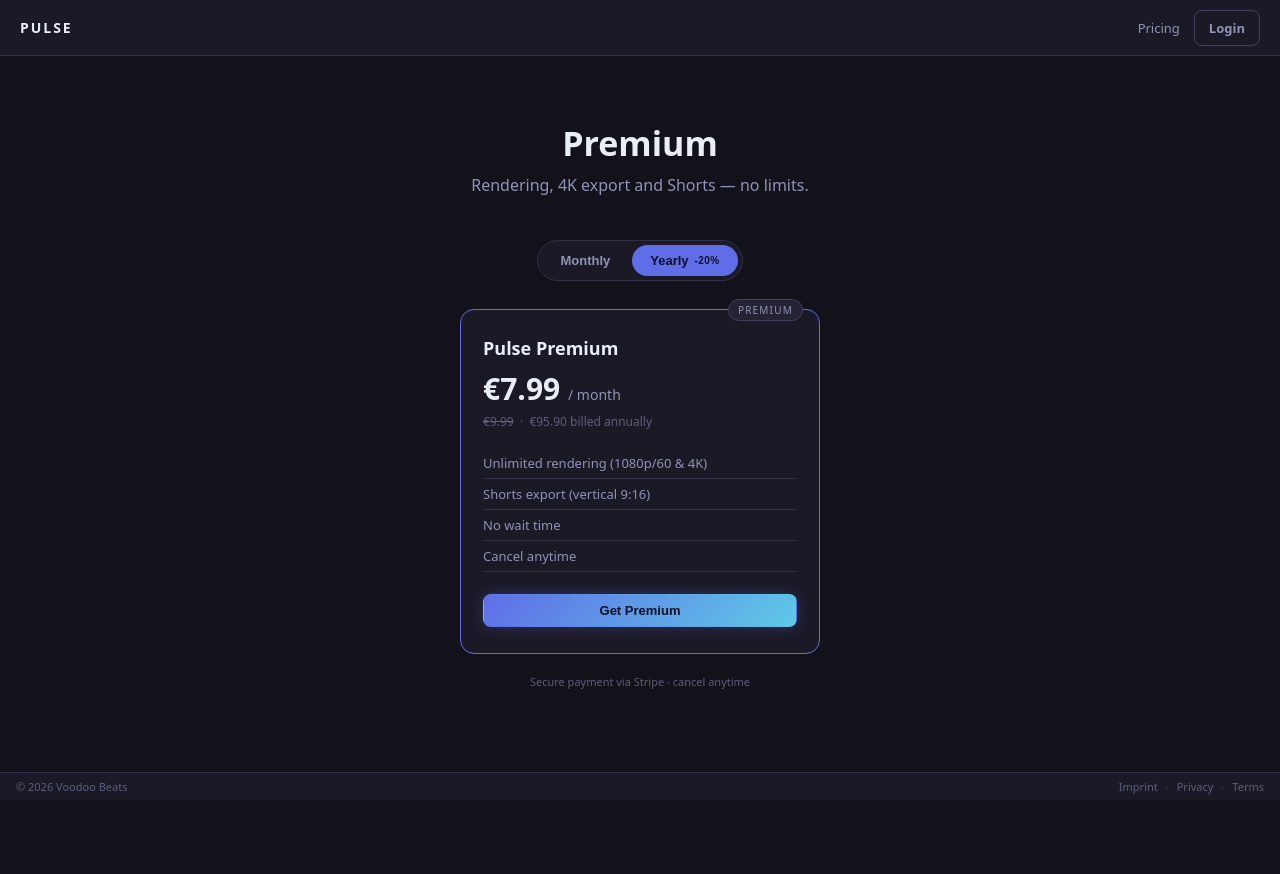
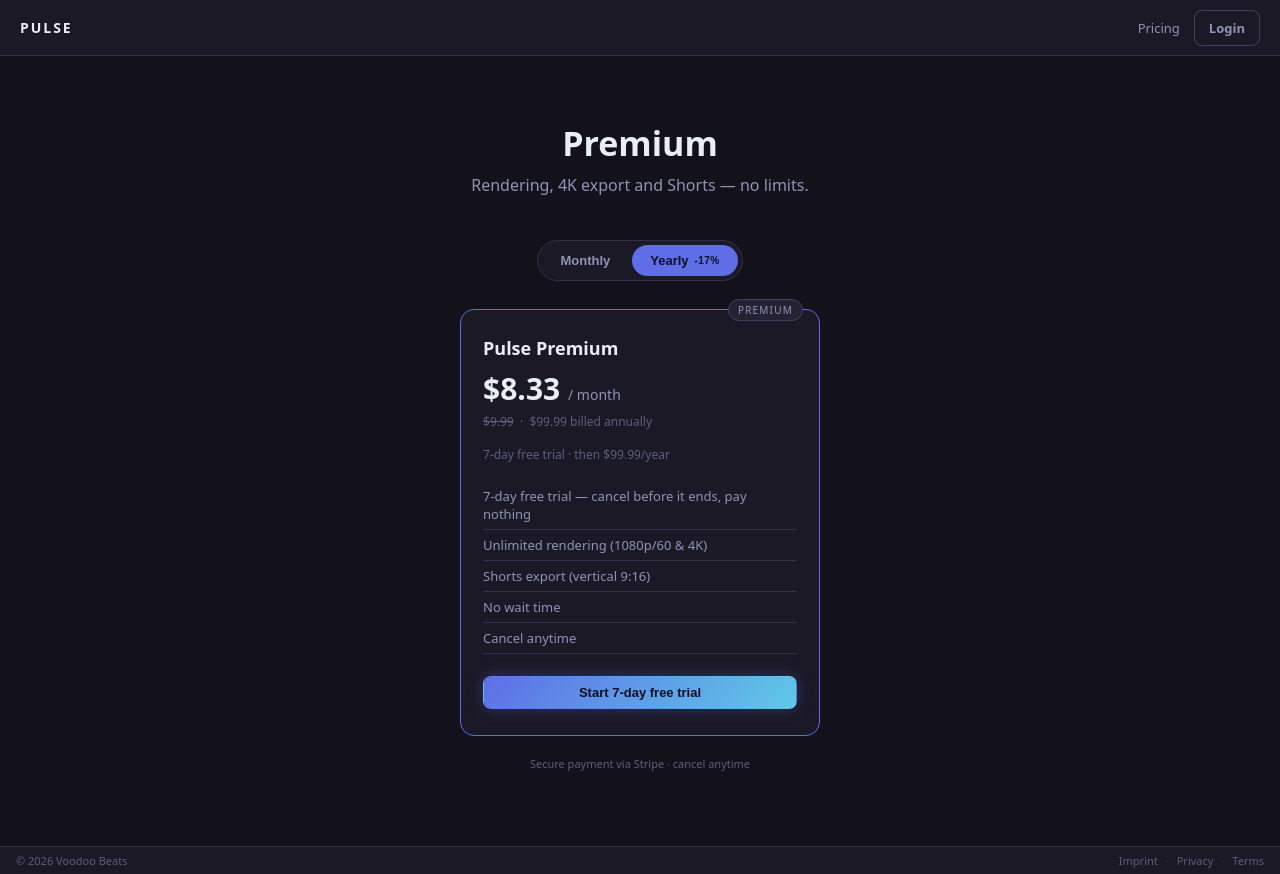
Before and after one commit to voodoobeats/pulse, a Next.js app: page /pricing in a window 1280 px wide. Before the commit the page ends 800 px from the top, so only its background shows below. Built offline with nearby package versions, Linux system fonts and the light colour scheme; no server answers.

Commit message:
Pricing updates

```diff
--- a/app/api/checkout/route.js
+++ b/app/api/checkout/route.js
@@ -33,7 +33,13 @@
       line_items: [{ price, quantity: 1 }],
       client_reference_id: userId,
       customer_email: email,
-      subscription_data: { metadata: { clerkUserId: userId } },
+      subscription_data: {
+        // 7-day free trial on every new subscription (monthly & yearly).
+        // The trial lives here in code — NOT on the Stripe price — so it can
+        // be changed anytime without recreating prices.
+        trial_period_days: 7,
+        metadata: { clerkUserId: userId },
+      },
       allow_promotion_codes: true,
       success_url: `${origin}/pricing?success=1&plan=${interval}&session_id={CHECKOUT_SESSION_ID}`,
       cancel_url: `${origin}/pricing?canceled=1`,
--- a/app/pricing/page.js
+++ b/app/pricing/page.js
@@ -5,8 +5,9 @@
 import { fbTrack } from '../fbpixel';
 
 const MONTHLY = '9.99';
-const YEARLY_PER_MONTH = '7.99';
-const YEARLY_TOTAL = '95.90';
+const YEARLY_PER_MONTH = '8.33';
+const YEARLY_TOTAL = '99.99';
+const TRIAL_DAYS = 7;
 
 export default function PricingPage() {
   const { isLoaded, isSignedIn, user } = useUser();
@@ -33,7 +34,7 @@
       const key = 'fb_purchase_' + (sid || 'session');
       if (!localStorage.getItem(key)) {
         const value = plan === 'yearly' ? parseFloat(YEARLY_TOTAL) : parseFloat(MONTHLY);
-        fbTrack('Purchase', { value, currency: 'EUR' });
+        fbTrack('Purchase', { value, currency: 'USD' });
         if (sid) localStorage.setItem(key, '1');
       }
     } else if (p.get('canceled')) {
@@ -114,7 +115,7 @@
           Monthly
         </button>
         <button className={yearly ? 'active' : ''} onClick={() => setBilling('yearly')}>
-          Yearly <span className="save">-20%</span>
+          Yearly <span className="save">-17%</span>
         </button>
       </div>
 
@@ -124,16 +125,21 @@
           <h3>Pulse Premium</h3>
 
           <div className="price">
-            &euro;{yearly ? YEARLY_PER_MONTH : MONTHLY} <small>/ month</small>
+            ${yearly ? YEARLY_PER_MONTH : MONTHLY} <small>/ month</small>
           </div>
 
           {yearly ? (
-            <p className="price-note"><s>&euro;{MONTHLY}</s> &nbsp;&middot;&nbsp; &euro;{YEARLY_TOTAL} billed annually</p>
+            <p className="price-note"><s>${MONTHLY}</s> &nbsp;&middot;&nbsp; ${YEARLY_TOTAL} billed annually</p>
           ) : (
             <p className="price-note">Cancel anytime</p>
           )}
 
+          {!isPremium && (
+            <p className="price-note">{TRIAL_DAYS}-day free trial &middot; then ${yearly ? `${YEARLY_TOTAL}/year` : `${MONTHLY}/month`}</p>
+          )}
+
           <ul>
+            <li>{TRIAL_DAYS}-day free trial &mdash; cancel before it ends, pay nothing</li>
             <li>Unlimited rendering (1080p/60 &amp; 4K)</li>
             <li>Shorts export (vertical 9:16)</li>
             <li>No wait time</li>
@@ -152,7 +158,7 @@
             </>
           ) : (
             <button className="btn primary" onClick={subscribe} disabled={loading}>
-              {loading ? 'Continuing to Stripe…' : 'Get Premium'}
+              {loading ? 'Continuing to Stripe…' : `Start ${TRIAL_DAYS}-day free trial`}
             </button>
           )}
         </div>
```
Also changed, not shown: app/terms/page.js (+4 -3 lines).
